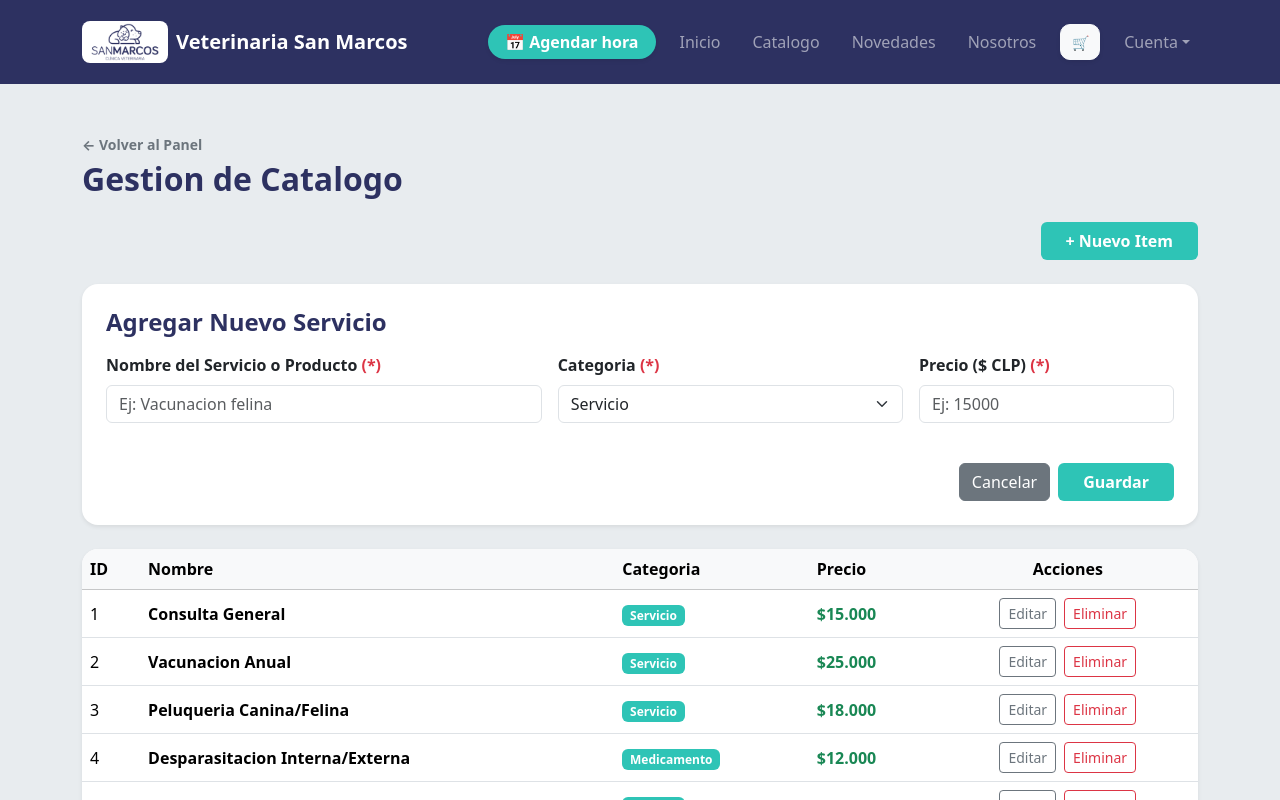
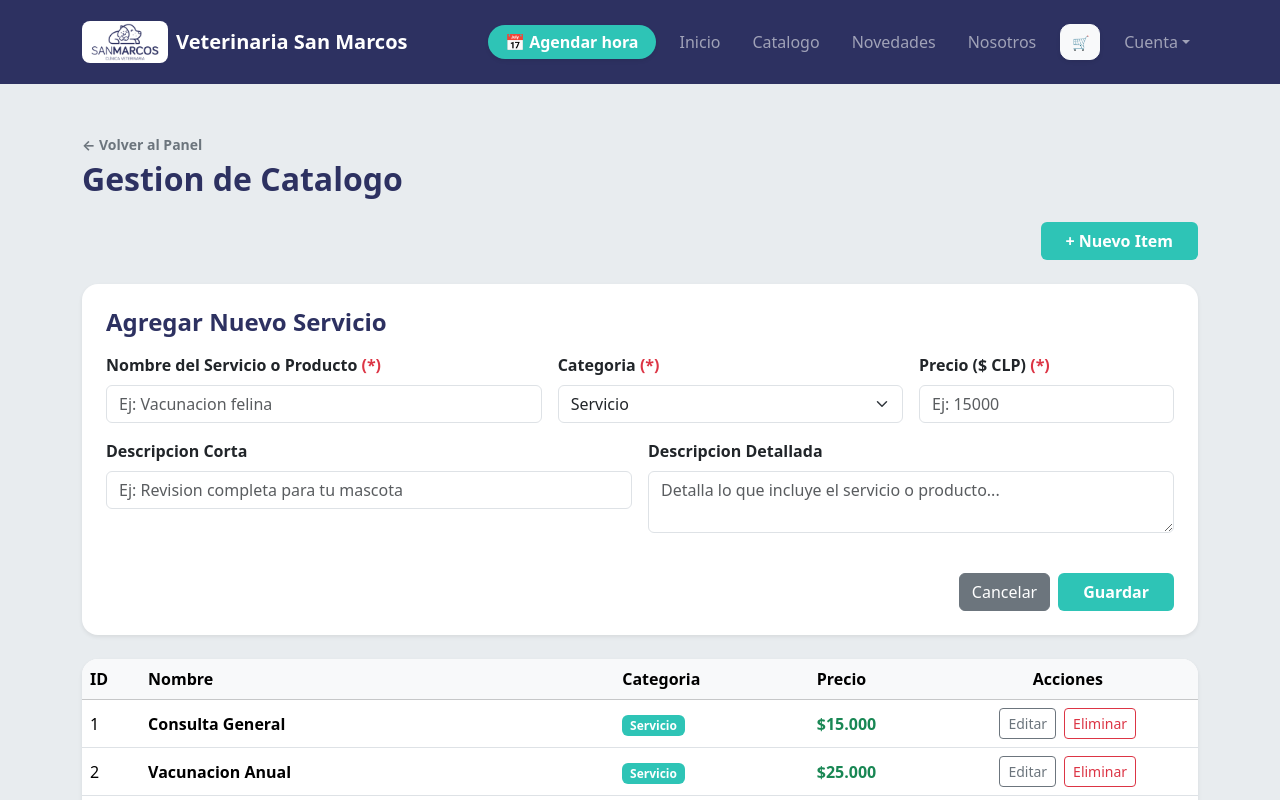
Before and after one commit to IgorEeyore/VeterinariaFrontend, a React (Vite) app: page /admin/catalogo in a window 1280 px wide. Both pictures are taken after a click on the button "+ Nuevo Item". Shown: the top 800 px of the page. Built offline with nearby package versions, Linux system fonts and the light colour scheme.

Commit message:
agregar campos de descripcion y simplificar estado inicial

```diff
--- a/src/componentes/organismos/GestionCatalogo.tsx
+++ b/src/componentes/organismos/GestionCatalogo.tsx
@@ -7,34 +7,79 @@ interface Servicio {
   nombre: string
   categoria: string
   precio: number
+  descripcionCorta?: string
+  descripcionLarga?: string
+  imagen?: string
 }
 
 const serviciosIniciales: Servicio[] = [
-  { id: 1, nombre: "Consulta General", categoria: "Servicio", precio: 15000 },
-  { id: 2, nombre: "Vacunacion Anual", categoria: "Servicio", precio: 25000 },
-  { id: 3, nombre: "Peluqueria Canina/Felina", categoria: "Servicio", precio: 18000 },
-  { id: 4, nombre: "Desparasitacion Interna/Externa", categoria: "Medicamento", precio: 12000 },
-  { id: 5, nombre: "Cirugia Menor", categoria: "Servicio", precio: 45000 },
-  { id: 6, nombre: "Corte de Unas y Limpieza", categoria: "Servicio", precio: 8000 }
+  {
+    id: 1,
+    nombre: "Consulta General",
+    categoria: "Servicio",
+    precio: 15000,
+    imagen: "/img/consulta1.jpg",
+    descripcionCorta: "Revision fisica completa para tu mascota.",
+    descripcionLarga: "La consulta general incluye una revision exhaustiva de los signos vitales, peso, temperatura, revision dental, ocular y de oidos."
+  },
+  {
+    id: 2,
+    nombre: "Vacunacion Anual",
+    categoria: "Servicio",
+    precio: 25000,
+    imagen: "/img/vacuna2.jpg",
+    descripcionCorta: "Esquema de vacunacion preventiva.",
+    descripcionLarga: "Protege a tu mascota contra las enfermedades mas comunes y peligrosas. Incluye la vacuna Octuple o Triple Felina."
+  },
+  {
+    id: 3,
+    nombre: "Peluqueria Canina/Felina",
+    categoria: "Servicio",
+    precio: 18000,
+    imagen: "/img/peinado.jpg",
+    descripcionCorta: "Bano, corte de pelo y unas.",
+    descripcionLarga: "Servicio estetico completo. Incluye bano con shampoo hipoalergenico, limpieza de glandulas anales y corte."
+  },
+  {
+    id: 4,
+    nombre: "Desparasitacion Interna/Externa",
+    categoria: "Medicamento",
+    precio: 12000,
+    imagen: "/img/vacuna.jpg",
+    descripcionCorta: "Tratamiento contra parasitos y pulgas.",
+    descripcionLarga: "Control integral de parasitos gastrointestinales y ectoparasitos como pulgas y garrapatas con farmacos certificados."
+  },
+  {
+    id: 5,
+    nombre: "Cirugia Menor",
+    categoria: "Servicio",
+    precio: 45000,
+    imagen: "/img/consulta.jpg",
+    descripcionCorta: "Intervenciones quirurgicas programadas.",
+    descripcionLarga: "Procedimientos como esterilizacion, castracion o suturas menores con anestesia monitoreada y cuidados postoperatorios."
+  },
+  {
+    id: 6,
+    nombre: "Corte de Unas y Limpieza",
+    categoria: "Servicio",
+    precio: 8000,
+    imagen: "/img/unas.jpg",
+    descripcionCorta: "Cuidado podologico y de almohadillas.",
+    descripcionLarga: "Corte seguro de unas para evitar sobrecrecimiento y sangrado, junto con hidratacion de almohadillas plantares."
+  }
 ]
 
 function GestionCatalogo() {
   const [servicios, setServicios] = useState<Servicio[]>(() => {
-    try {
-      const datos = localStorage.getItem("catalogoSanMarcos")
-      if (datos) {
-        const parseados = JSON.parse(datos)
-        if (Array.isArray(parseados) && parseados.length > 0) return parseados
-      }
-    } catch {
-      return serviciosIniciales
-    }
-    return serviciosIniciales
+    const datos = localStorage.getItem("catalogoSanMarcos")
+    return datos ? JSON.parse(datos) : serviciosIniciales
   })
 
   const [nombre, setNombre] = useState("")
   const [categoria, setCategoria] = useState("Servicio")
   const [precio, setPrecio] = useState("")
+  const [descripcionCorta, setDescripcionCorta] = useState("")
+  const [descripcionLarga, setDescripcionLarga] = useState("")
   const [idEditando, setIdEditando] = useState<number | null>(null)
   const [mostrarFormulario, setMostrarFormulario] = useState(false)
 
@@ -48,6 +93,8 @@ function GestionCatalogo() {
     setNombre("")
     setCategoria("Servicio")
     setPrecio("")
+    setDescripcionCorta("")
+    setDescripcionLarga("")
     setMostrarFormulario(true)
   }
 
@@ -56,6 +103,8 @@ function GestionCatalogo() {
     setNombre(item.nombre)
     setCategoria(item.categoria)
     setPrecio(String(item.precio))
+    setDescripcionCorta(item.descripcionCorta || "")
+    setDescripcionLarga(item.descripcionLarga || "")
     setMostrarFormulario(true)
   }
 
@@ -64,6 +113,8 @@ function GestionCatalogo() {
     setIdEditando(null)
     setNombre("")
     setPrecio("")
+    setDescripcionCorta("")
+    setDescripcionLarga("")
   }
 
   const guardarServicio = (e: FormEvent<HTMLFormElement>) => {
@@ -85,7 +136,14 @@ function GestionCatalogo() {
     if (idEditando !== null) {
       const actualizados = servicios.map((s) =>
         s.id === idEditando
-          ? { ...s, nombre: nombreLimpio, categoria, precio: precioNumero }
+          ? {
+              ...s,
+              nombre: nombreLimpio,
+              categoria,
+              precio: precioNumero,
+              descripcionCorta: descripcionCorta.trim(),
+              descripcionLarga: descripcionLarga.trim()
+            }
           : s
       )
       guardarCambios(actualizados)
@@ -96,7 +154,9 @@ function GestionCatalogo() {
         id: nuevoId,
         nombre: nombreLimpio,
         categoria,
-        precio: precioNumero
+        precio: precioNumero,
+        descripcionCorta: descripcionCorta.trim(),
+        descripcionLarga: descripcionLarga.trim()
       }
       guardarCambios([...servicios, nuevoServicio])
       alert("Servicio creado con exito.")
@@ -171,6 +231,32 @@ function GestionCatalogo() {
                 />
               </div>
             </div>
+
+            <div className="row g-3">
+              <div className="col-12 col-md-6">
+                <CampoFormulario
+                  etiqueta="Descripcion Corta"
+                  tipo="text"
+                  nombre="descripcionCorta"
+                  valor={descripcionCorta}
+                  placeholder="Ej: Revision completa para tu mascota"
+                  alCambiar={setDescripcionCorta}
+                />
+              </div>
+              <div className="col-12 col-md-6 mb-3">
+                <label className="form-label fw-semibold">
+                  Descripcion Detallada
+                </label>
+                <textarea
+                  className="form-control"
+                  rows={2}
+                  placeholder="Detalla lo que incluye el servicio o producto..."
+                  value={descripcionLarga}
+                  onChange={(e) => setDescripcionLarga(e.target.value)}
+                />
+              </div>
+            </div>
+
             <div className="d-flex gap-2 justify-content-end mt-4">
               <button type="button" className="btn btn-secondary" onClick={cancelar}>
                 Cancelar
```
